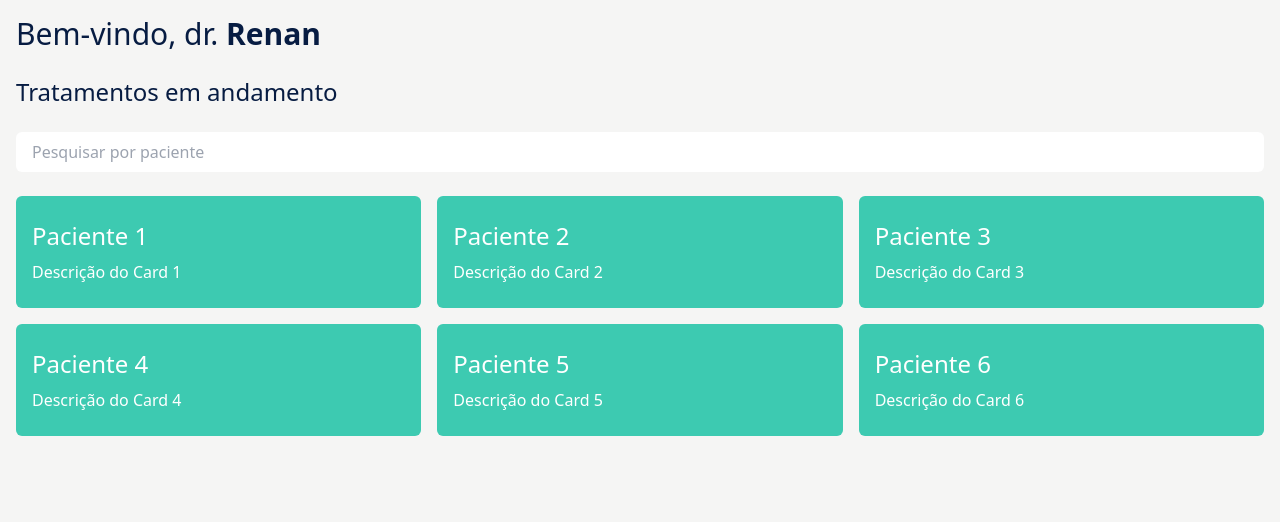
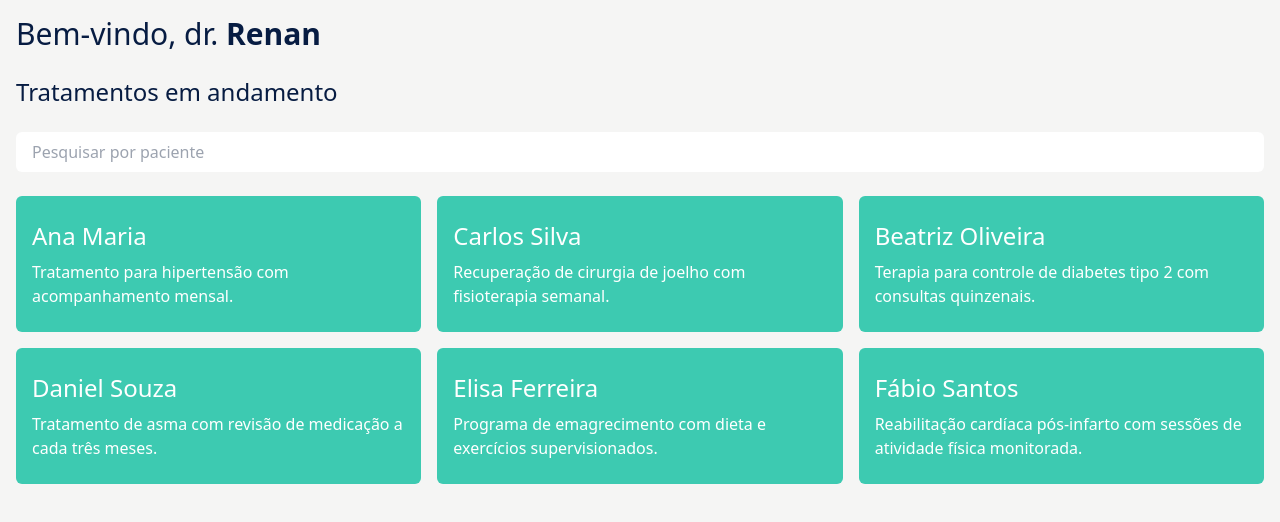
Before and after one commit to mauroDasChagas/hackathon-saude-4.0, a React (Create React App) app in the folder src/frontend/: page /doctorHome in a window 1280 px wide. Shown: the top 522 px of the page. Built offline with nearby package versions, Linux system fonts and the light colour scheme.

Commit message:
✨ feat: improvement in mock data management and implementation of search by name in DoctorHome.jsx

```diff
--- a/src/frontend/src/App.jsx
+++ b/src/frontend/src/App.jsx
@@ -1,8 +1,9 @@
 import React from 'react';
 import { BrowserRouter as Router, Route, Routes, Navigate } from 'react-router-dom';
-import DoctorHome from './pages/DoctorHome';
 import Login from './pages/Login';
 import Register from './pages/Register';
+import DoctorHome from './pages/DoctorHome';
+import PatientDetailsPage from './pages/PatientDetailsPage';
 
 const App = () => {
   return (
@@ -13,6 +14,7 @@ const App = () => {
           <Route path="/login" element={<Login />} />
           <Route path="/register" element={<Register />} />
           <Route path="/doctorHome" element={<DoctorHome />} />
+          <Route path="/patient/:id" element={<PatientDetailsPage />} />
         </Routes>
       </Router>
     </div>
--- /dev/null
+++ b/src/frontend/src/mockedData/patients.js
@@ -0,0 +1,8 @@
+export const mockData = [
+    { id: 1, title: 'Ana Maria', description: 'Tratamento para hipertensão com acompanhamento mensal.' },
+    { id: 2, title: 'Carlos Silva', description: 'Recuperação de cirurgia de joelho com fisioterapia semanal.' },
+    { id: 3, title: 'Beatriz Oliveira', description: 'Terapia para controle de diabetes tipo 2 com consultas quinzenais.' },
+    { id: 4, title: 'Daniel Souza', description: 'Tratamento de asma com revisão de medicação a cada três meses.' },
+    { id: 5, title: 'Elisa Ferreira', description: 'Programa de emagrecimento com dieta e exercícios supervisionados.' },
+    { id: 6, title: 'Fábio Santos', description: 'Reabilitação cardíaca pós-infarto com sessões de atividade física monitorada.' },
+];
--- a/src/frontend/src/pages/DoctorHome.jsx
+++ b/src/frontend/src/pages/DoctorHome.jsx
@@ -1,21 +1,16 @@
-import React from 'react';
-import { Route, Routes } from 'react-router-dom';
+import React, { useState } from 'react';
 import Card from '../components/Card';
-import PatientDetailsPage from './PatientDetailsPage';
+import { mockData } from '../mockedData/patients';
 
 const userName = "Renan";
 
-const mockData = [
-    { id: 1, title: 'Paciente 1', description: 'Descrição do Card 1' },
-    { id: 2, title: 'Paciente 2', description: 'Descrição do Card 2' },
-    { id: 3, title: 'Paciente 3', description: 'Descrição do Card 3' },
-    { id: 4, title: 'Paciente 4', description: 'Descrição do Card 4' },
-    { id: 5, title: 'Paciente 5', description: 'Descrição do Card 5' },
-    { id: 6, title: 'Paciente 6', description: 'Descrição do Card 6' },
-];
+const DoctorHome = () => {
+    const [searchTerm, setSearchTerm] = useState('');
 
+    const filteredPatients = mockData.filter(patient =>
+        patient.title.toLowerCase().includes(searchTerm.toLowerCase())
+    );
 
-const DoctorHome = () => {
     return (
         <div className="p-4 bg-stone-100 min-h-screen text-white">
             <h1 className="text-3xl text-secondary mb-6">
@@ -26,17 +21,16 @@ const DoctorHome = () => {
                 <input
                     type="text"
                     placeholder="Pesquisar por paciente"
+                    value={searchTerm}
+                    onChange={(e) => setSearchTerm(e.target.value)}
                     className="px-4 py-2 w-full rounded-md text-black"
                 />
             </div>
             <div className="grid grid-cols-1 md:grid-cols-2 lg:grid-cols-3 gap-4">
-                {mockData.map(card => (
-                    <Card key={card.id} id={card.id} title={card.title} description={card.description} />
+                {filteredPatients.map(patient => (
+                    <Card key={patient.id} id={patient.id} title={patient.title} description={patient.description} />
                 ))}
             </div>
-            <Routes>
-                <Route path="/patient/:id" element={<PatientDetailsPage />} />
-            </Routes>
         </div>
     );
 }
--- a/src/frontend/src/pages/PatientDetailsPage.jsx
+++ b/src/frontend/src/pages/PatientDetailsPage.jsx
@@ -1,12 +1,21 @@
 import React from 'react';
+import { useParams } from 'react-router-dom';
+import { mockData } from '../mockedData/patients';
 
-const PatientDetails = ({ title, description }) => {
+const PatientDetails = () => {
+    const { id } = useParams();
+    const patient = mockData.find(p => p.id === parseInt(id));
+
+    if (!patient) {
+        return <div className="p-4 bg-stone-100 min-h-screen text-white">Paciente não encontrado</div>;
+    }
+
     return (
         <div className="p-4 bg-stone-100 min-h-screen text-white">
             <h1 className="text-3xl text-secondary mb-6">Detalhes do Paciente</h1>
             <div className="bg-primary px-4 py-6 rounded-md">
-                <h2 className="text-2xl mb-2">{title}</h2>
-                <p>{description}</p>
+                <h2 className="text-2xl mb-2">{patient.title}</h2>
+                <p>{patient.description}</p>
             </div>
         </div>
     );
```
